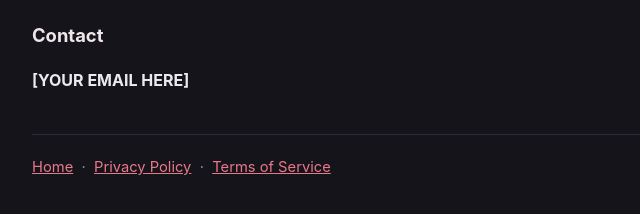
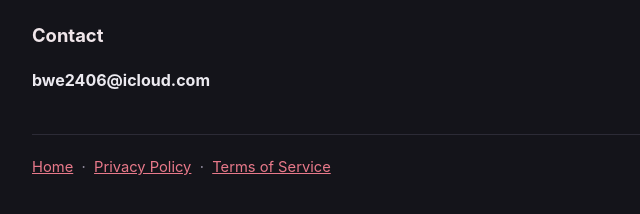
Before and after one commit to Smiggle2406/history-after-dark, a plain HTML site: page index.html in a window 1280 px wide. Shown: the part 1301-1515 px from the top of the page, 248-888 px from the left. Drawn offline with Linux system fonts and the light colour scheme.

Commit message:
Update index.html

```diff
--- a/index.html
+++ b/index.html
@@ -53,7 +53,7 @@
 <li><a href="terms.html">Terms of Service</a></li>
 </ul>
 <h2>Contact</h2>
-<p><strong>[YOUR EMAIL HERE]</strong></p>
+<p><strong>bwe2406@icloud.com</strong></p>
 <nav><a href="index.html">Home</a> &nbsp;·&nbsp; <a href="privacy.html">Privacy Policy</a> &nbsp;·&nbsp; <a href="terms.html">Terms of Service</a></nav>
 </body>
 </html>
```
